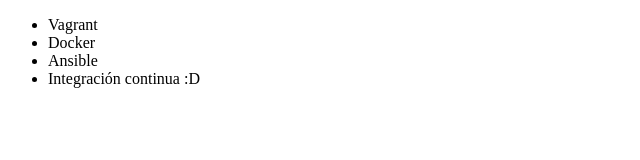
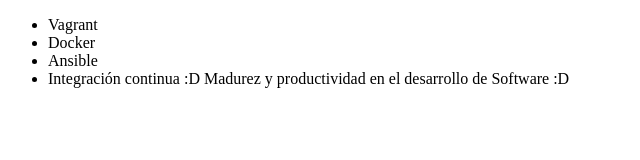
Before and after one commit to SamuelRuizR/alura-git-SR, a plain HTML site: page index.html in a window 1280 px wide. Shown: the whole page, without its empty margins (0-640 px from the left). Drawn offline with Linux system fonts and the light colour scheme.

Commit message:
Renombrando curso de integracion continua

```diff
--- a/index.html
+++ b/index.html
@@ -9,7 +9,7 @@
          <li> Vagrant </li>
          <li> Docker </li>
          <li> Ansible </li>
-         <li> Integración continua :D </li>
+         <li> Integración continua :D Madurez y productividad en el desarrollo de Software :D </li>
      </ul>
 </body>
 </html>
```
